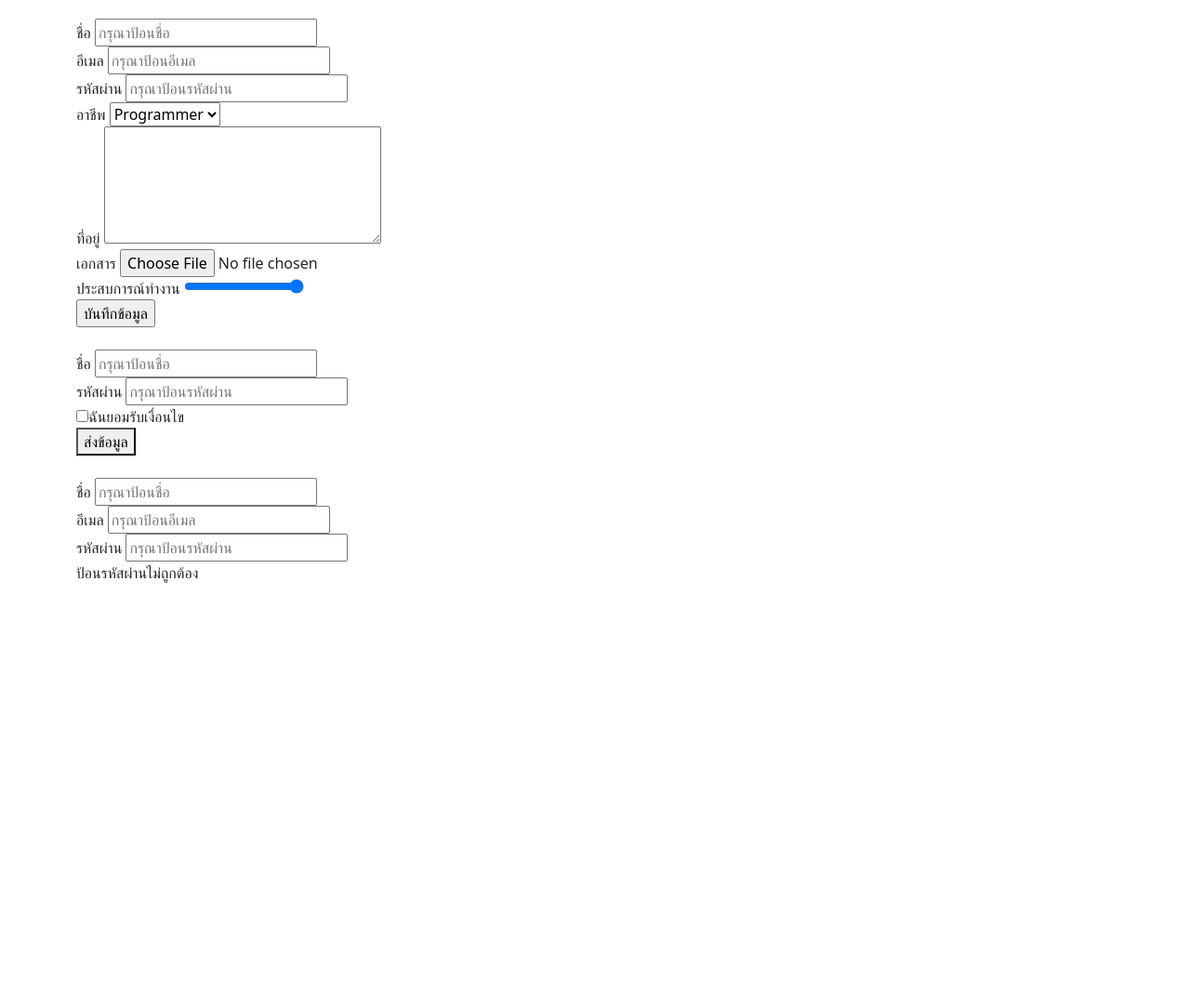
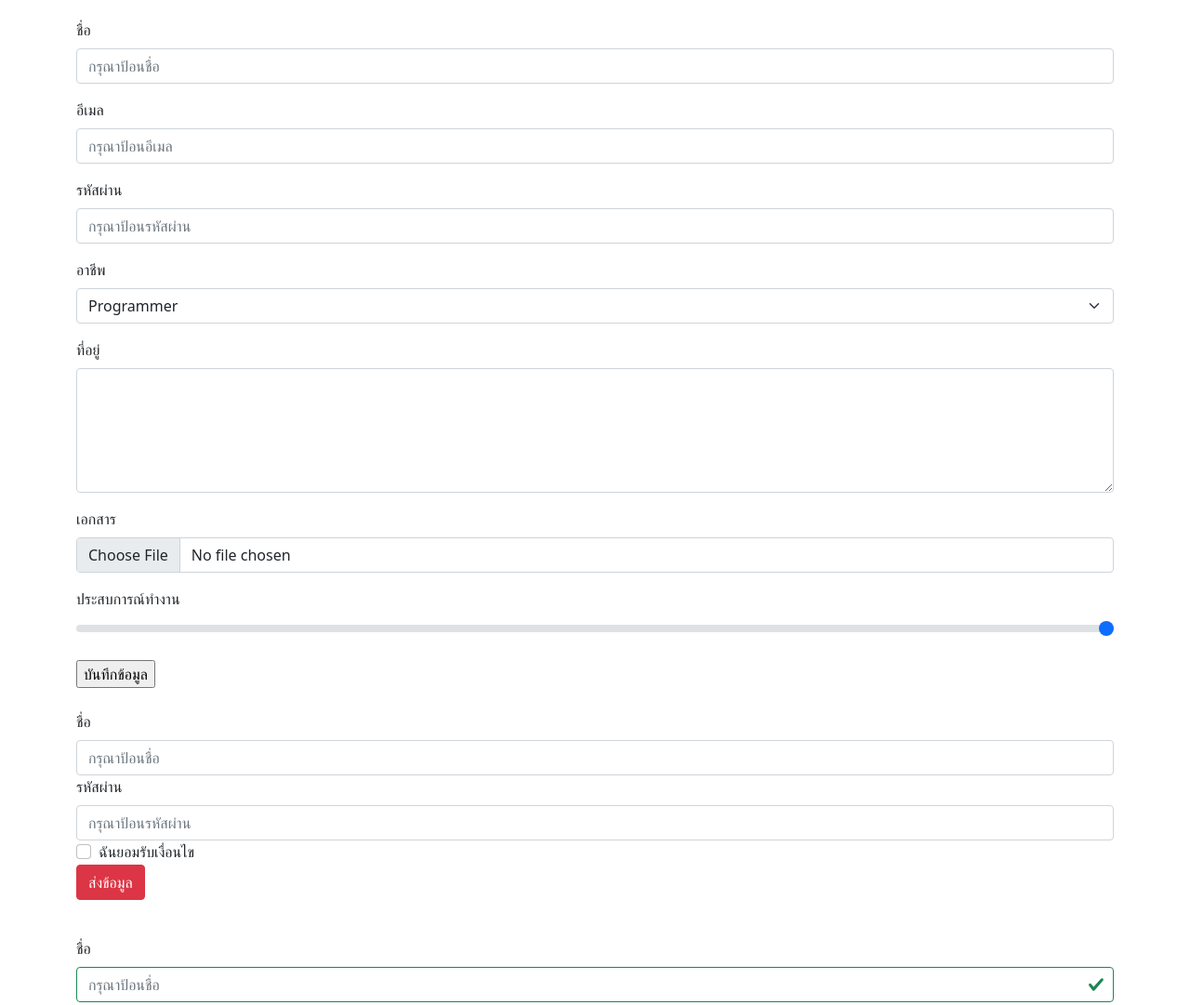
Before and after one commit to Axmjai/github-desktop-project-Fri, a plain HTML site: page 17.Form.html in a window 1280 px wide. Shown: the top 1081 px of the page at 93% size. Before the commit the page ends 800 px from the top, so only its background shows below. Drawn offline with nearby package versions, Linux system fonts and the light colour scheme.

Commit message:
Update 17.Form.html

```diff
--- a/17.Form.html
+++ b/17.Form.html
@@ -11,22 +11,22 @@
     <div class="container" style="margin-top: 20px;">
         <form>
             <!-- Text Field -->
-            <div>
-                <label for="name">ชื่อ</label>
-                <input type="text" placeholder="กรุณาป้อนชื่อ">
+            <div class="mb-3 ">
+                <label for="name" class="form-label">ชื่อ</label>
+                <input id="name" type="text" placeholder="กรุณาป้อนชื่อ" class="form-control">
             </div>
-            <div>
-                <label for="email">อีเมล</label>
-                <input type="email" placeholder="กรุณาป้อนอีเมล">
+            <div class="mb-3">
+                <label for="email" class="form-label">อีเมล</label>
+                <input id="email" type="email" placeholder="กรุณาป้อนอีเมล" class="form-control">
             </div>
-            <div>
-                <label for="password">รหัสผ่าน</label>
-                <input type="password" placeholder="กรุณาป้อนรหัสผ่าน">
+            <div class="mb-3">
+                <label for="password" class="form-label">รหัสผ่าน</label>
+                <input id="password" type="password" placeholder="กรุณาป้อนรหัสผ่าน" class="form-control">
             </div>
             <!-- Select -->
-            <div>
-                <label for="job">อาชีพ</label>
-                <select name="job" >
+            <div class="mb-3">
+                <label for="job" class="form-label">อาชีพ</label>
+                <select id="job" name="job" class="form-select">
                     <option>Programmer</option>
                     <option>Developer</option>
                     <option>อาจารย์</option>
@@ -34,54 +34,54 @@
                 </select>
             </div>
             <!-- TextArea -->
-            <div>
-                <label>ที่อยู่</label>
-                <textarea cols="30" rows="5"></textarea>
+            <div class="mb-3">
+                <label class="form-label">ที่อยู่</label>
+                <textarea class="form-control" cols="30" rows="5"></textarea>
             </div>
             <!-- File -->
-            <div>
-                <label>เอกสาร</label>
-                <input type="file">
+            <div class="mb-3">
+                <label class="form-label">เอกสาร</label>
+                <input type="file" class="form-control">
             </div>
             <!-- Range -->
-            <div>
-                <label>ประสบการณ์ทำงาน</label>
-                <input type="range" min="1"  max="5" value="5">
+            <div class="mb-3">
+                <label class="form-label">ประสบการณ์ทำงาน</label>
+                <input type="range" min="1"  max="5" value="5" class="form-range">
             </div>
             <input type="submit" name="" id="" value="บันทึกข้อมูล">
         </form>
         <br>
         <!-- Form Check -->
-        <form>
+        <form class="mb-3">
             <div>
-                <label>ชื่อ</label>
-                <input type="text" placeholder="กรุณาป้อนชื่อ">
+                <label class="form-label">ชื่อ</label>
+                <input type="text" placeholder="กรุณาป้อนชื่อ" class="form-control">
             </div>
             <div>
-                <label>รหัสผ่าน</label>
-                <input type="password" placeholder="กรุณาป้อนรหัสผ่าน">
+                <label class="form-label">รหัสผ่าน</label>
+                <input type="password" placeholder="กรุณาป้อนรหัสผ่าน" class="form-control">
             </div>
-            <div>
+            <div class="form-check">
                 <label>
-                    <input type="checkbox" name="">ฉันยอมรับเงื่อนไข
+                    <input type="checkbox" name="" class="form-check-input">ฉันยอมรับเงื่อนไข
                 </label>
             </div>
-            <button>ส่งข้อมูล</button>
+            <button class="btn btn-danger">ส่งข้อมูล</button>
         </form>
         <br>
         <!-- Validation -->
-        <div>
-            <label for="name">ชื่อ</label>
-            <input type="text" placeholder="กรุณาป้อนชื่อ">
+        <div class="mb-3">
+            <label for="name1" class="form-label">ชื่อ</label>
+            <input id="name1" type="text" placeholder="กรุณาป้อนชื่อ" class="form-control is-valid">
         </div>
-        <div>
-            <label for="email">อีเมล</label>
-            <input type="email" placeholder="กรุณาป้อนอีเมล">
+        <div class="mb-3">
+            <label for="email1" class="form-label">อีเมล</label>
+            <input id="email1" type="email" placeholder="กรุณาป้อนอีเมล" class="form-control is-invalid">
         </div>
-        <div>
-            <label for="password">รหัสผ่าน</label>
-            <input type="password" placeholder="กรุณาป้อนรหัสผ่าน">
-            <div>ป้อนรหัสผ่านไม่ถูกต้อง</div>
+        <div class="mb-3">
+            <label for="password1" class="form-label">รหัสผ่าน</label>
+            <input id="password1" type="password" placeholder="กรุณาป้อนรหัสผ่าน" class="form-control is-invalid">
+            <div class="invalid-feedback">ป้อนรหัสผ่านไม่ถูกต้อง</div>
         </div>
     </div>
 </body>
```
